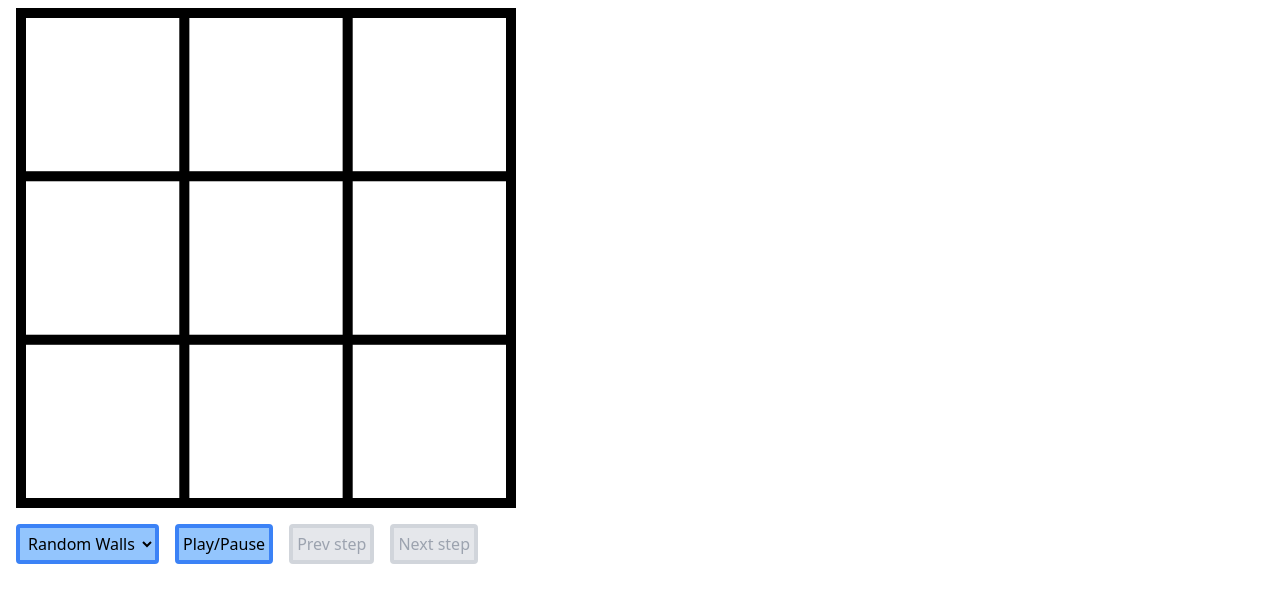
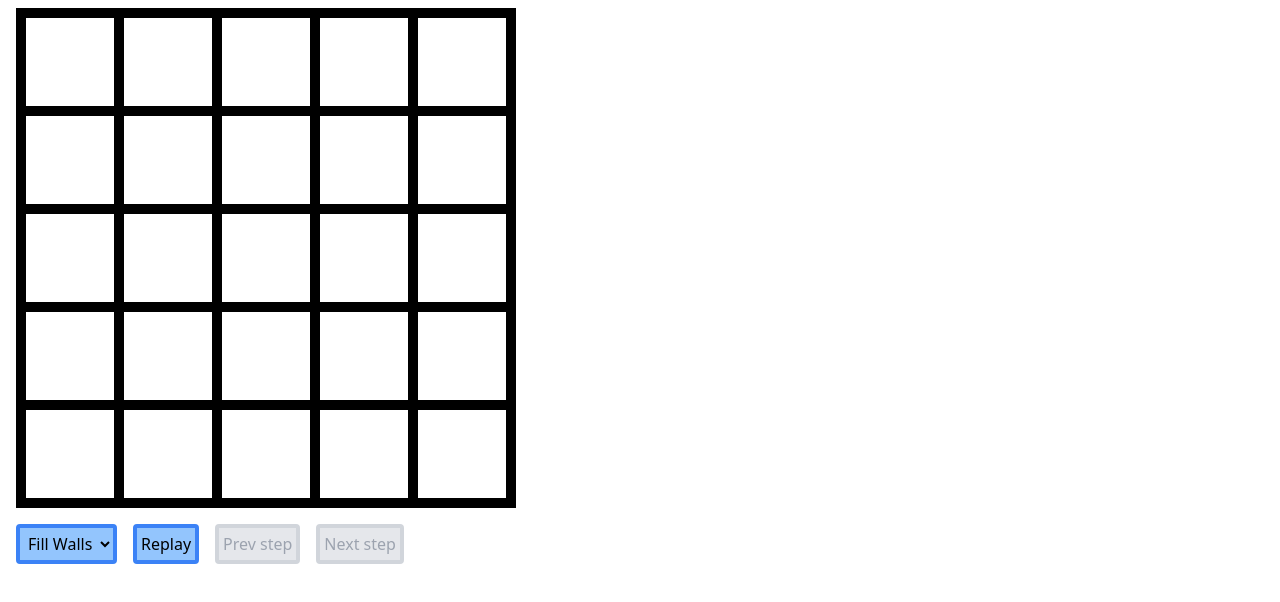
Before and after one commit to CheKambouris/visual_maze, a website with bundled scripts: page static/index.html in a window 1280 px wide. Both pictures are taken after a click on the button "Play/Pause". Shown: the part 76-678 px from the top of the page. Built offline with nearby package versions, Linux system fonts and the light colour scheme.

Commit message:
Implement animated player

```diff
--- a/static/index.html
+++ b/static/index.html
@@ -17,7 +17,7 @@
   <div id="animation-controls" class="flex flex-row space-x-4 px-4">
     <select name="algorithm-selector" id="algorithm-selector"
       class="p-1 border-4 rounded border-blue-500 bg-blue-300 hover:bg-blue-500">
-      <option value="random-generate">Random Walls</option>
+      <option value="fill-walls">Fill Walls</option>
     </select>
     <button
       id="play-pause"
--- a/static/index.js
+++ b/static/index.js
@@ -1,75 +1,65 @@
 import { Grid } from "./src/grid.js";
+import { AnimationPlayer } from "./src/animationplayer.js";
+import Graph from "./src/graph.js";
 
-let iterationPlayer = {
-  intervalID: 0,
-  interval: 200,
-  iteration: 0,
-  actionList: new Array(),
-  do(action) {
-    if (action.operation == actions.ADDWALL) {
-      this.grid.addWall(...action.args);
-    }
-  },
-  nextStep() {
-    if (this.iteration >= this.actionList.length) {
-      clearInterval(this.intervalID);
-      return;
-    }
-    const action = this.actionList[this.iteration++];
-    this.do(action);
-    console.log(action.debug);
-  },
-  toggleIterationPlayer() {
-    if (this.actionList.length == 0) {
-      this.actionList = randomlyGenerateWalls(this.grid);
-    }
-    if (this.iteration >= this.actionList.length) {
-      this.intervalID = 0;
-      this.iteration = 0;
-      this.grid.reset();
-    }
-    if (this.intervalID) {
-      clearInterval(this.intervalID);
-      this.intervalID = 0;
-    } else {
-      this.intervalID = setInterval(() => {
-        this.nextStep();
-      }, this.interval);
-    }
-  }
-}
-
-let actions = Object.freeze({
-  ADDWALL: Symbol("ADDWALL"),
-})
 
 main();
+
 
 function main() {
   /** @type {HTMLCanvasElement} */
   // @ts-ignore
   const canvas = document.getElementById("canvas");
-  const playpause = document.getElementById("play-pause");
-
   /** @type {CanvasRenderingContext2D} */
   // @ts-ignore
   const ctx = canvas.getContext("2d");
-
   ctx.lineWidth = 10;
   ctx.lineCap = "square";
   ctx.translate(ctx.lineWidth / 2, ctx.lineWidth / 2);
 
-  iterationPlayer.grid = new Grid(canvas, { x: 3, y: 3 });
+  const grid = new Grid(canvas, { x: 5, y: 5 });
+
+  const playpause = document.getElementById("play-pause");
+  if (!playpause) {
+    return
+  }
+
+  const player = new AnimationPlayer(grid, {interval: 50});
+  loadPlayer(player, grid);
+
+  player.onFinish = () => playpause.innerHTML = "Replay"
   // @ts-ignore
-  playpause.onclick = (ev) => iterationPlayer.toggleIterationPlayer();
-  // drawTest(grid);
+  playpause.onclick = (ev) => {
+    switch (player.state) {
+      case AnimationPlayer.state.STOPPED:
+      case AnimationPlayer.state.PAUSED:
+        player.play();
+        playpause.innerHTML = "Playing..."
+        break;
+      case AnimationPlayer.state.PLAYING:
+        player.pause();
+        playpause.innerHTML = "Paused"
+        break;
+    }
+  };
+}
+
+function loadPlayer(player, grid) {
+  // @ts-ignore
+  const algorithm = document.getElementById("algorithm-selector")?.value;
+  switch (algorithm) {
+    case "fill-walls":
+      player.setNewAnimation(fillGridWithWalls(grid));
+      break;
+    default:
+      break;
+  }
 }
 
 /**
  * @param {Grid} grid
  */
-
-function randomlyGenerateWalls(grid) {
+function fillGridWithWalls(grid) {
   const wallPositions = new Array();
   for (const vertex of grid.vertices) {
     if (vertex.x < grid.size.x - 1) {
@@ -79,11 +69,10 @@ function randomlyGenerateWalls(grid) {
       wallPositions.push({ from: vertex, to: grid.getVertex({ x: vertex.x, y: vertex.y + 1 }) });
     }
   }
-  wallPositions.sort(() => Math.random() - 0.5);
   const changes = new Array();
   for (const wall of wallPositions) {
     changes.push({
-      operation: actions.ADDWALL,
+      operation: AnimationPlayer.operations.ADDWALL,
       args: [wall],
       debug: `Add a wall between ${JSON.stringify(wall.from)} and ${JSON.stringify(wall.to)}`});
   }
--- /dev/null
+++ b/static/src/animationplayer.js
@@ -0,0 +1,81 @@
+export class AnimationPlayer {
+  #grid;
+  #actionList;
+  #interval;
+  #iteration = 0;
+  #intervalID = 0;
+
+  onFinish;
+
+  get state() {
+    if (this.#intervalID) {
+      return AnimationPlayer.state.PLAYING;
+    }
+    if (this.#iteration >= this.#actionList.length) {
+      return AnimationPlayer.state.STOPPED;
+    }
+    return AnimationPlayer.state.PAUSED;
+  }
+
+  static state = Object.freeze({
+    PLAYING: Symbol("PLAYING"),
+    PAUSED: Symbol("PAUSED"),
+    STOPPED: Symbol("STOPPED"),
+  });
+  static operations = Object.freeze({
+    ADDWALL: Symbol("ADDWALL"),
+  });
+
+  constructor(grid, {actionList = [], interval = 200, onFinish = ()=>{}}={}) {
+    this.#grid = grid;
+    this.#actionList = actionList;
+    this.#interval = interval;
+    this.onFinish = onFinish;
+  }
+  do(action) {
+    switch (action.operation) {
+      case AnimationPlayer.operations.ADDWALL:
+        this.#grid.addWall(...action.args);
+        break;
+      default:
+        console.error(`Unsupported action ${action.operation}`);
+        break;
+    }
+  }
+  nextStep() {
+    if (this.#iteration >= this.#actionList.length) {
+      clearInterval(this.#intervalID);
+      this.#intervalID = 0;
+      if (this.onFinish) this.onFinish();
+      return;
+    }
+    const action = this.#actionList[this.#iteration++];
+    this.do(action);
+    console.log(action.debug);
+  }
+  play() {
+    if (this.#iteration >= this.#actionList.length) {
+      this.#intervalID = 0;
+      this.#iteration = 0;
+      this.#grid.reset();
+    }
+    if (!this.#intervalID) {
+      this.#intervalID = setInterval(() => {
+        this.nextStep();
+      }, this.#interval);
+    }
+  }
+  pause() {
+    if (this.#intervalID) {
+      clearInterval(this.#intervalID);
+      this.#intervalID = 0;
+    }
+  }
+  setNewAnimation(actionList) {
+    clearInterval(this.#intervalID);
+    this.#intervalID = 0;
+    this.#iteration = 0;
+    this.#actionList = actionList;
+    this.#grid.reset();
+  }
+}
--- a/static/src/grid.js
+++ b/static/src/grid.js
@@ -13,7 +13,7 @@ export class Grid {
 
   #graph = new Graph();
 
-  constructor(canvas, size, graph, defaultStyle) {
+  constructor(canvas, size, {graph = new Graph(), defaultStyle = {}}={}) {
     this.#canvas = canvas;
     this.#ctx = canvas.getContext("2d");
     this.#squareSize = Math.min(
```
